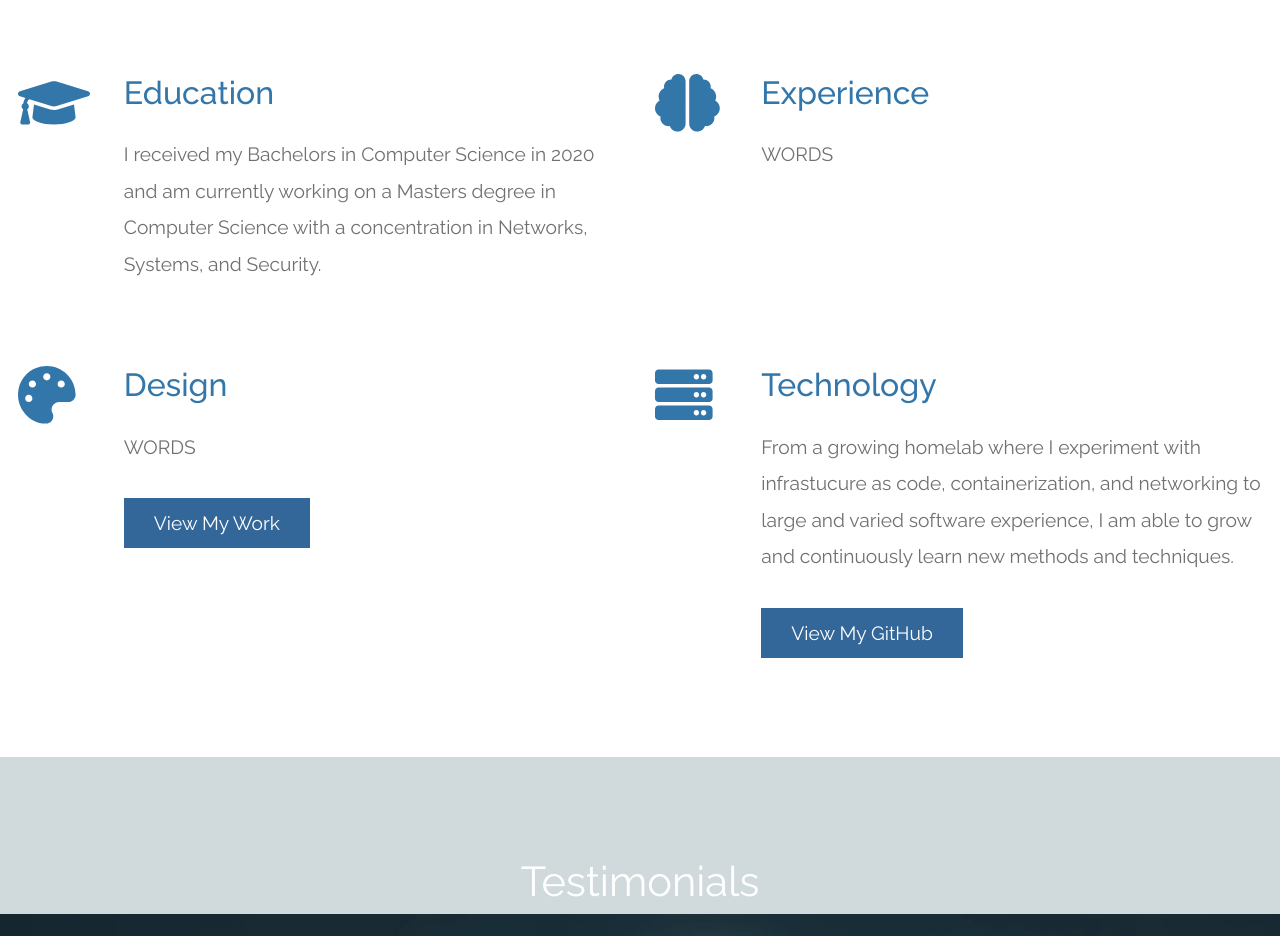
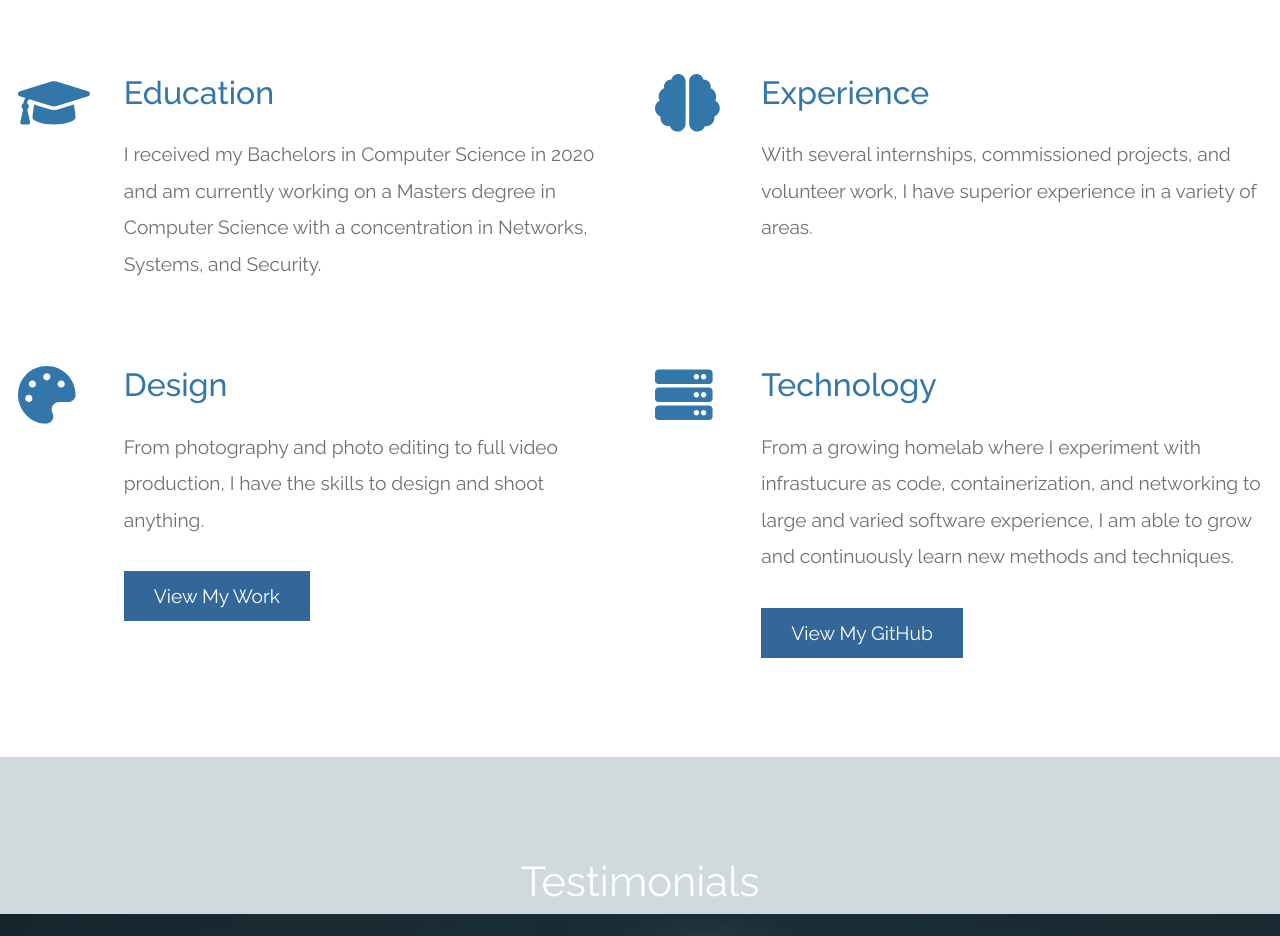
Before and after one commit to jhollowe/jhollowe.github.io, a plain HTML site: page index.html in a window 1280 px wide. Shown: the part 960-1896 px from the top of the page. Drawn offline with Linux system fonts and the light colour scheme.

Commit message:
Add more personal info to About Me

```diff
--- a/index.html
+++ b/index.html
@@ -126,7 +126,7 @@ https://www.tooplate.com/view/2117-infinite-loop
           <div class="tm-intro-text-container">
             <h2 class="tm-text-primary mb-4">Experience</h2>
             <p class="mb-4 tm-intro-text">
-              WORDS</p>
+              With several internships, commissioned projects, and volunteer work, I have superior experience in a variety of areas.</p>
           </div>
         </div>
 
@@ -141,7 +141,7 @@ https://www.tooplate.com/view/2117-infinite-loop
           <div class="tm-intro-text-container">
             <h2 class="tm-text-primary mb-4">Design</h2>
             <p class="mb-4 tm-intro-text">
-              WORDS
+              From photography and photo editing to full video production, I have the skills to design and shoot anything.
             </p>
 
             <div class="tm-continue">
```
